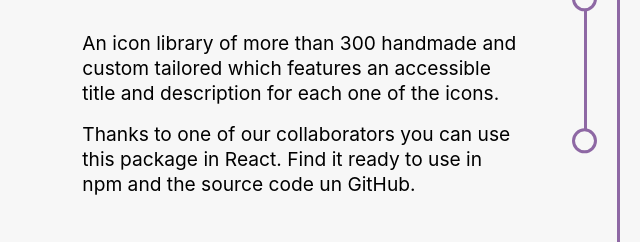
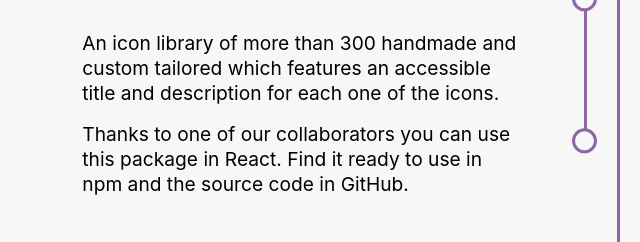
Before and after one commit to vivikthor/crowdfunding.github.io, a plain HTML site: page index.html in a window 1280 px wide. Shown: the part 5908-6150 px from the top of the page, 488-1128 px from the left. Drawn offline with nearby package versions, Linux system fonts and the light colour scheme.

Commit message:
Update index.html

```diff
--- a/index.html
+++ b/index.html
@@ -413,7 +413,7 @@
                   which features an accessible title and description for each
                   one of the icons.
                 </p>
-                <p>Thanks to one of our collaborators you can use this package in React. Find it ready to use in npm and the source code un GitHub.</p>
+                <p>Thanks to one of our collaborators you can use this package in React. Find it ready to use in npm and the source code in GitHub.</p>
               </div>
             </div>
             <!----- MORE CONTENT BUTTON ----->
```
